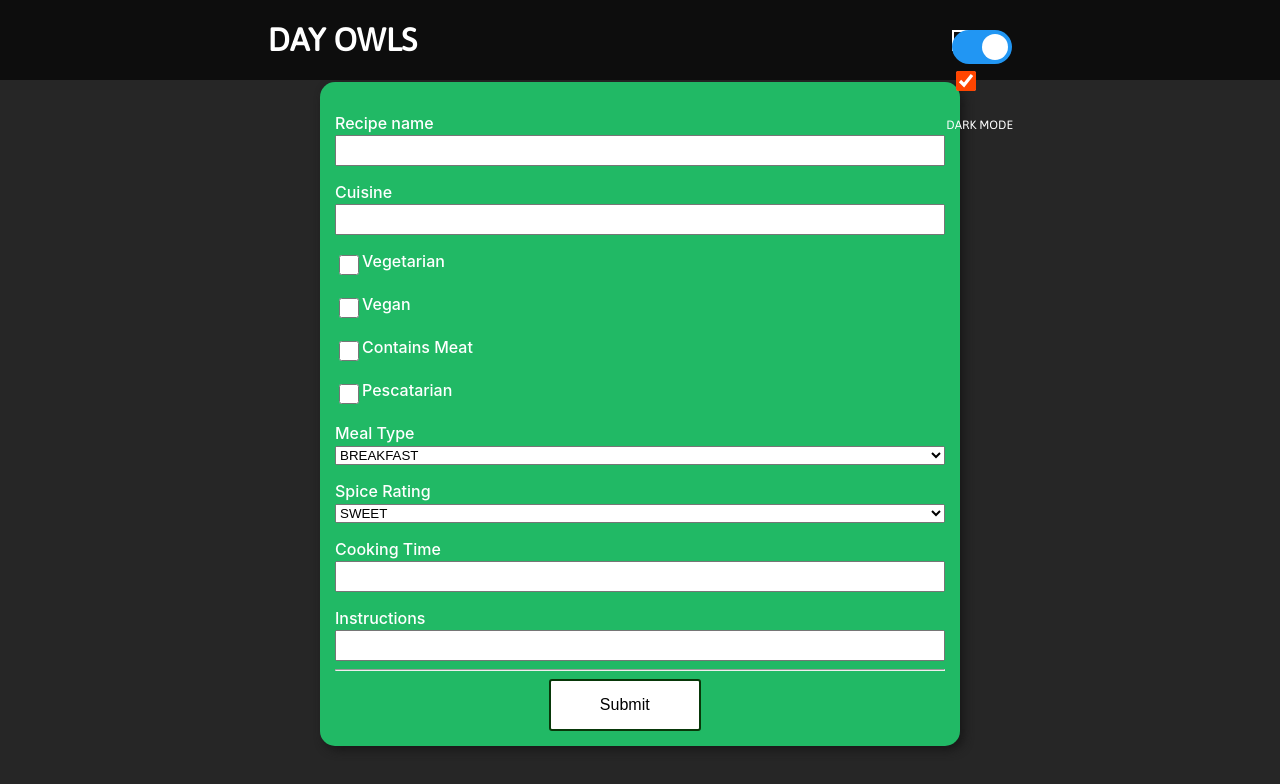
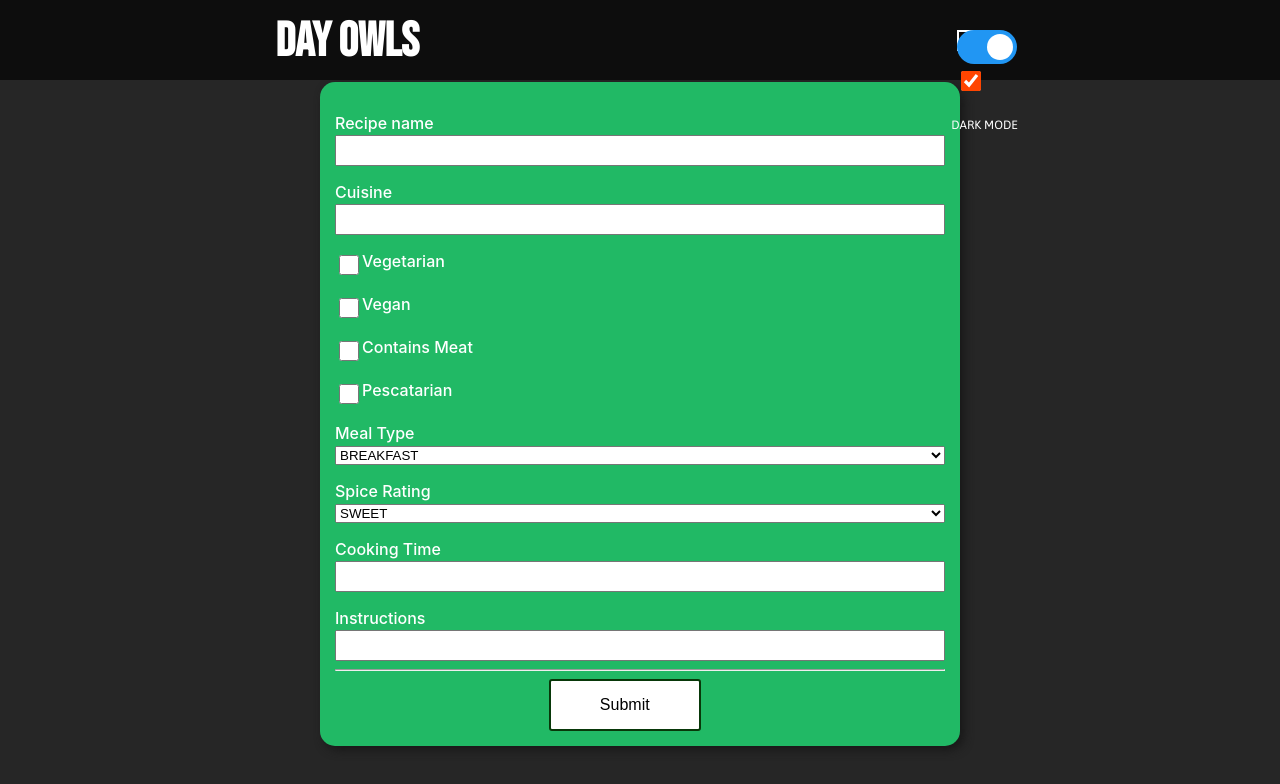
Before and after one commit to anandlakhani9/bnta_client_side_project, a React (Create React App) app: page /NewRecipePage in a window 1280 px wide. Shown: the top 784 px of the page. Built offline with nearby package versions, Linux system fonts and the light colour scheme.

Commit message:
nav bar styling

```diff
--- a/src/components/FormPageNavBar.js
+++ b/src/components/FormPageNavBar.js
@@ -6,7 +6,7 @@ const FormPageNavBar = ({goHome}) => {
 
 
     return (
-            <div className="FormNavBar">
+            <div className="FormPageNavBar">
             <h1 onClick={goHome}>Day Owls</h1>
             <ThemeToggle />
             </div>
--- a/src/styles/FormPageNavBar.css
+++ b/src/styles/FormPageNavBar.css
@@ -1,4 +1,7 @@
-.FormNavBar {
+@import url('https://fonts.googleapis.com/css2?family=Asap&family=Bebas+Neue&display=swap');
+
+
+.FormPageNavBar {
     font-family: 'Asap', sans-serif;
     color: white;
     text-transform: uppercase;
@@ -10,18 +13,19 @@
     flex-flow: row wrap;
     justify-content: space-around;
     background-color: #0D0D0D;
+    padding-bottom: 20px;
 
 
 }
 
-    .navBar h1 {
+.FormPageNavBar h1 {
     font-family: 'Bebas Neue', cursive;
     font-size: 48px;
     position: relative;
     margin: 1%;
 }
 
-    .navBar h1:hover{
+.FormPageNavBar h1:hover{
     color: #a7cedd;
     transform: scale(1.1);
     cursor: grab
@@ -29,7 +33,7 @@
 
 @media only screen and (max-width: 600px) {
 
-        .navBar h1 {
+    .FormPageNavBar h1 {
         font-size: 36px;
         margin-top: 3%;
     }
```
Lines whose indentation alone changed are shown as unchanged.
